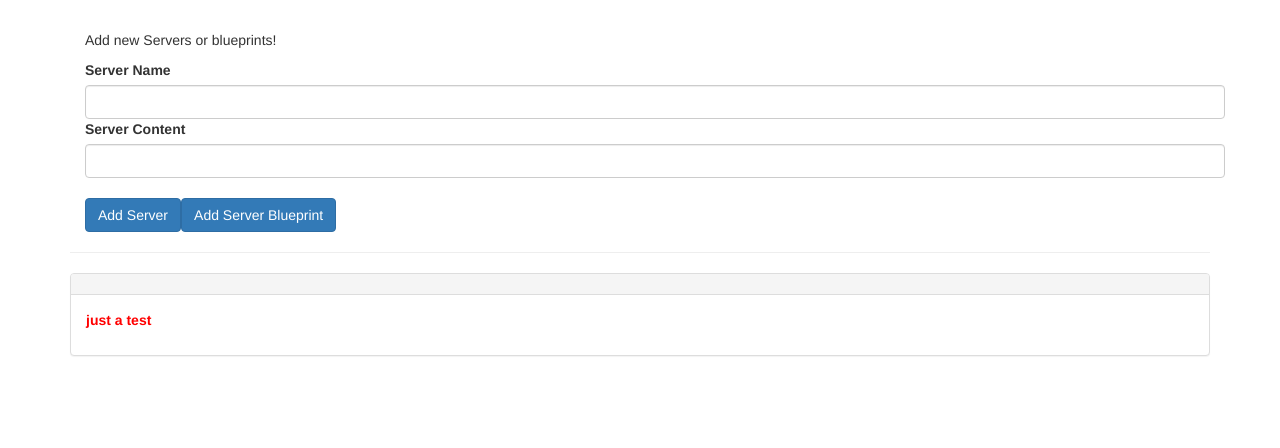
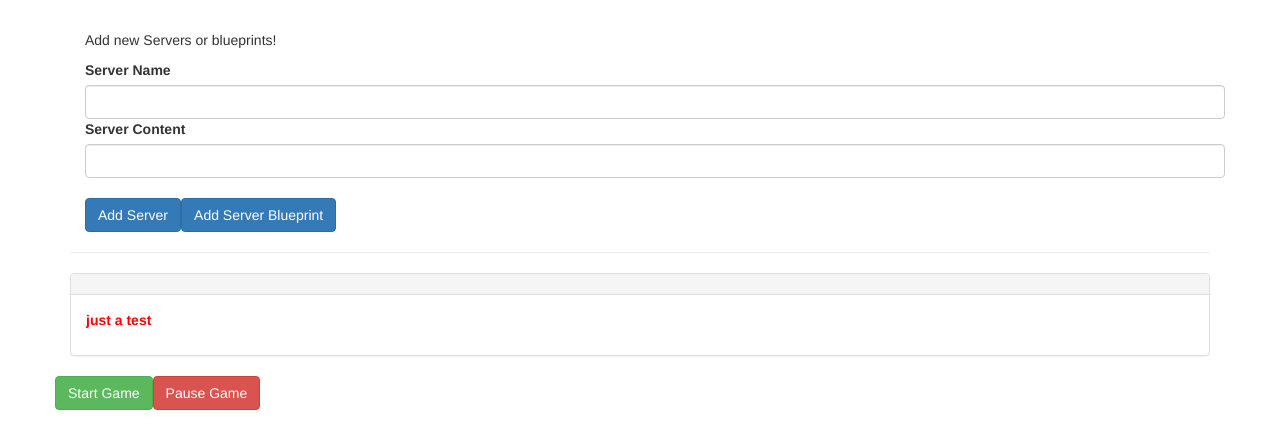
Before and after one commit to moisesJduarte/cmp-databinding-start, an Angular app: page / in a window 1280 px wide. Shown: the top 448 px of the page. Built offline with nearby package versions, Linux system fonts and the light colour scheme.

Commit message:
adding logic

```diff
--- a/src/app/app.component.html
+++ b/src/app/app.component.html
@@ -10,4 +10,12 @@
         </p>
       </app-server-element>
     </div>
+    <div class="row col-xs-12">
+      <app-game-control (intervalFired)="onIntervalFired($event)"></app-game-control>
+    </div>
+    <div class="row col-xs-12">
+      <app-odd *ngFor="let oddNumber of oddNumbers" [number]="oddNumber"></app-odd>
+      <app-even *ngFor="let evenNumber of evenNumbers" [number]="evenNumber"></app-even>
+
+    </div>
   </div>
--- a/src/app/app.component.ts
+++ b/src/app/app.component.ts
@@ -24,5 +24,17 @@
     });
   }
 
+  oddNumbers: number[] = [];
+  evenNumbers: number[] = [];
+
+
+  onIntervalFired(firedNumber: number) {
+    if (firedNumber % 2 === 0) {
+      this.evenNumbers.push(firedNumber);
+    } else {
+      this.oddNumbers.push(firedNumber);
+    }
+
+  }
 
 }
--- a/src/app/even/even.component.html
+++ b/src/app/even/even.component.html
@@ -1 +1 @@
-<p>even works!</p>
+<p>Even - {{ number}} </p>
--- a/src/app/even/even.component.ts
+++ b/src/app/even/even.component.ts
@@ -1,4 +1,4 @@
-import { Component, OnInit } from '@angular/core';
+import { Component, Input, OnInit } from '@angular/core';
 
 @Component({
   selector: 'app-even',
@@ -6,7 +6,7 @@
   styleUrls: ['./even.component.css']
 })
 export class EvenComponent implements OnInit {
-
+  @Input() number: number;
   constructor() { }
 
   ngOnInit(): void {
--- a/src/app/game-control/game-control.component.html
+++ b/src/app/game-control/game-control.component.html
@@ -1 +1,2 @@
-<p>game-control works!</p>
+<button class="btn btn-success" (click)="onStartGame()">Start Game</button>
+<button class="btn btn-danger" (click)="onPauseGame()">Pause Game</button>
--- a/src/app/game-control/game-control.component.ts
+++ b/src/app/game-control/game-control.component.ts
@@ -1,4 +1,4 @@
-import { Component, OnInit } from '@angular/core';
+import { Component, EventEmitter, OnInit, Output } from '@angular/core';
 
 @Component({
   selector: 'app-game-control',
@@ -6,10 +6,22 @@
   styleUrls: ['./game-control.component.css']
 })
 export class GameControlComponent implements OnInit {
+  @Output() intervalFired = new EventEmitter<number>();
+  interval;
+  lastNumber = 0;
 
   constructor() { }
 
   ngOnInit(): void {
   }
+  onStartGame() {
+    this.interval = setInterval(() => {
+      this.intervalFired.emit(this.lastNumber + 1);
+      this.lastNumber++;
+    }, 1000);
+  }
 
+  onPauseGame() {
+    clearInterval(this.interval)
+  }
 }
--- a/src/app/odd/odd.component.html
+++ b/src/app/odd/odd.component.html
@@ -1 +1 @@
-<p>odd works!</p>
+<p>Odd - {{ number}} </p>
--- a/src/app/odd/odd.component.ts
+++ b/src/app/odd/odd.component.ts
@@ -1,4 +1,4 @@
-import { Component, OnInit } from '@angular/core';
+import { Component, Input, OnInit } from '@angular/core';
 
 @Component({
   selector: 'app-odd',
@@ -7,6 +7,8 @@
 })
 export class OddComponent implements OnInit {
 
+  @Input() number: number;
+
   constructor() { }
 
   ngOnInit(): void {
```
